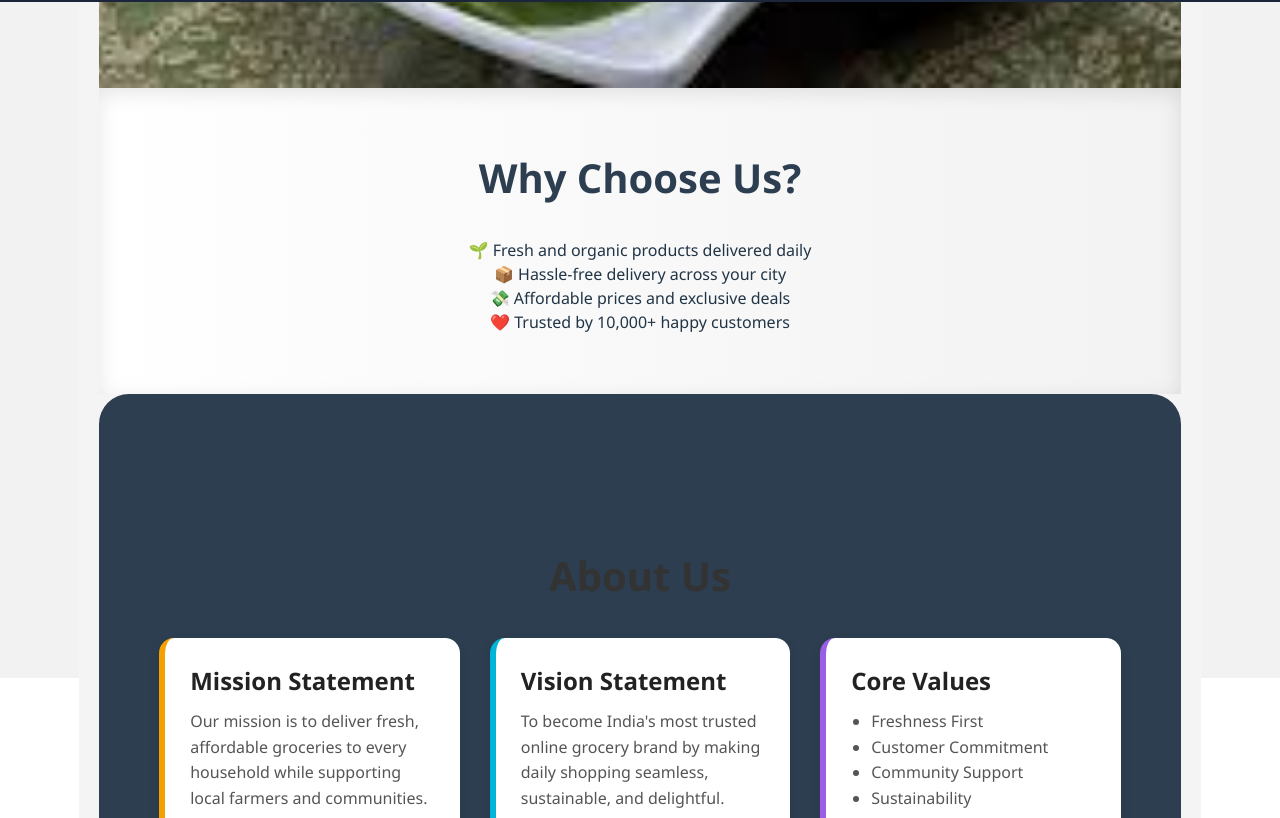
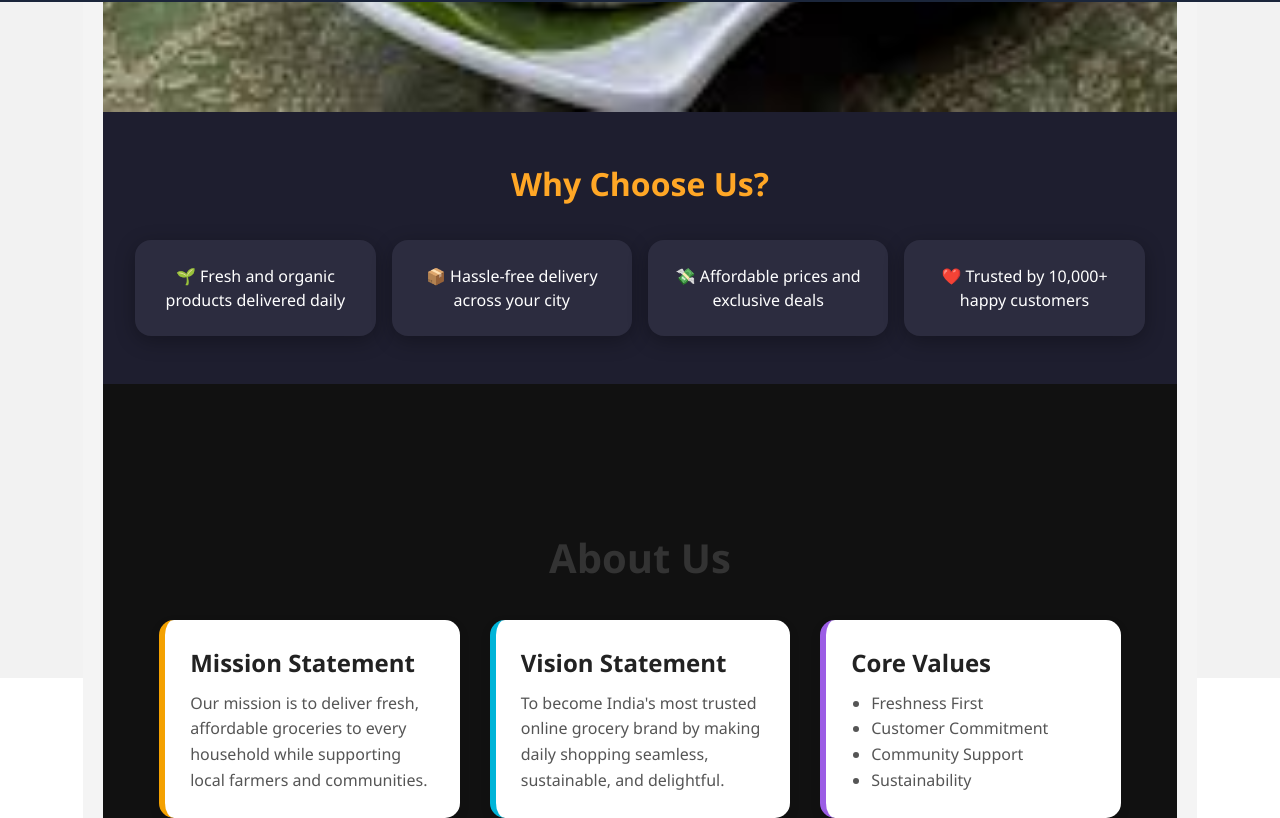
Before and after one commit to VikasDubey1201/TeastyMart, a React (Vite) app: page /Home in a window 1280 px wide. Shown: the part 122-940 px from the top of the page. Built offline with nearby package versions, Linux system fonts and the light colour scheme.

Commit message:
Update homeStyle.css

```diff
--- a/src/homeStyle.css
+++ b/src/homeStyle.css
@@ -1,147 +1,118 @@
-/* homeStyle.css */
-
 .home-container {
-  font-family: 'Segoe UI', Tahoma, Geneva, Verdana, sans-serif;
+  font-family: 'Segoe UI', sans-serif;
+  color: #fff;
   overflow-x: hidden;
-  margin: 0;
-  padding: 0;
 }
 
-/* Slideshow background */
 .home-hero {
   height: 100vh;
   background-size: cover;
   background-position: center;
   position: relative;
-  transition: background-image 1.2s ease-in-out;
+  transition: background-image 1s ease-in-out;
   display: flex;
   align-items: center;
   justify-content: center;
 }
 
-/* Frosted glass effect */
 .hero-overlay {
-  background: rgba(255, 255, 255, 0.15);
-  backdrop-filter: blur(10px);
+  background: rgba(0, 0, 0, 0.5);
+  padding: 2rem;
   border-radius: 20px;
-  padding: 50px;
-  max-width: 900px;
   text-align: center;
-  box-shadow: 0 8px 32px rgba(0, 0, 0, 0.3);
-  transform: perspective(1000px);
-  animation: zoomIn 1.5s ease forwards;
-}
-
-@keyframes zoomIn {
-  0% {
-    transform: scale(0.9) perspective(1000px) rotateX(10deg);
-    opacity: 0;
-  }
-  100% {
-    transform: scale(1) perspective(1000px) rotateX(0deg);
-    opacity: 1;
-  }
+  backdrop-filter: blur(5px);
+  box-shadow: 0 10px 30px rgba(0,0,0,0.4);
 }
 
 .home-title {
   font-size: 3rem;
-  color: #2c3e50;
-  margin-bottom: 15px;
+  font-weight: bold;
+  margin-bottom: 1rem;
+  text-shadow: 2px 2px 10px #000;
 }
 
 .home-subtitle {
-  font-size: 1.2rem;
-  color: #34495e;
-  margin-bottom: 40px;
+  font-size: 1.25rem;
+  margin-bottom: 2rem;
+  color: #ffecb3;
 }
 
-/* Stylish buttons */
 .home-buttons {
   display: flex;
   flex-wrap: wrap;
   justify-content: center;
-  gap: 20px;
+  gap: 1.2rem;
 }
 
 .home-buttons button {
-  background: linear-gradient(135deg, #ff7e5f, #feb47b);
+  background: linear-gradient(135deg, #ff8a00, #e52e71);
   color: white;
-  font-size: 1rem;
-  padding: 15px 20px;
+  padding: 1rem 1.2rem;
   border: none;
-  border-radius: 15px;
-  box-shadow: 0 6px 15px rgba(0, 0, 0, 0.3);
+  border-radius: 16px;
+  box-shadow: 0 8px 20px rgba(0,0,0,0.2);
+  font-size: 1.1rem;
+  cursor: pointer;
   transition: transform 0.3s ease, box-shadow 0.3s ease;
-  cursor: pointer;
-  width: 200px;
-  height: 120px;
-  display: flex;
-  flex-direction: column;
-  justify-content: center;
-  align-items: center;
+  min-width: 150px;
+}
+
+.home-buttons button:hover {
+  transform: translateY(-5px) scale(1.05);
+  box-shadow: 0 15px 30px rgba(0,0,0,0.3);
+}
+
+.home-buttons span {
+  display: block;
+  font-size: 1.4rem;
+}
+
+.home-buttons small {
+  display: block;
+  font-size: 0.85rem;
+  color: #ffe;
+}
+
+.home-info-section {
+  background: #1e1e2f;
+  padding: 3rem 2rem;
   text-align: center;
 }
 
-.home-buttons button:hover {
-  transform: translateY(-10px) rotateX(10deg);
-  box-shadow: 0 10px 30px rgba(0, 0, 0, 0.5);
-  background: linear-gradient(135deg, #feb47b, #ff7e5f);
+.home-info-section h2 {
+  font-size: 2rem;
+  margin-bottom: 2rem;
+  color: #ffa726;
 }
 
-.home-buttons button span {
-  font-size: 1.2rem;
-  font-weight: bold;
+.info-cards {
+  display: grid;
+  grid-template-columns: repeat(auto-fit, minmax(220px, 1fr));
+  gap: 1rem;
 }
 
-.home-buttons button small {
-  font-size: 0.8rem;
-  margin-top: 5px;
-  opacity: 0.9;
+.info-card {
+  background: #2c2c3f;
+  padding: 1.5rem;
+  border-radius: 16px;
+  box-shadow: 0 5px 20px rgba(0,0,0,0.3);
+  transition: transform 0.3s;
 }
 
-/* Info section */
-.home-info-section {
-  background: linear-gradient(to right, #ffffff, #f2f2f2);
-  padding: 60px 30px;
-  text-align: center;
-  box-shadow: inset 0 5px 20px rgba(0, 0, 0, 0.1);
+.info-card:hover {
+  transform: scale(1.05);
 }
 
-.home-info-section h2 {
-  font-size: 2.5rem;
-  color: #2c3e50;
-  margin-bottom: 30px;
+.home-footer {
+  background: #111;
+  padding: 2rem 1rem;
+  text-align: center;
+  font-size: 1rem;
+  color: #bbb;
 }
 
-.home-info-section p {
-  font-size: 1.1rem;
-  margin-bottom: 10px;
-  color: #555;
+.footer-text {
+  margin-top: 1.5rem;
+  font-style: italic;
+  color: #999;
 }
-
-/* Footer */
-.home-footer {
-  background: #2c3e50;
-  color: white;
-  padding: 40px 20px;
-  text-align: center;
-  font-size: 0.9rem;
-  border-top-left-radius: 30px;
-  border-top-right-radius: 30px;
-}
-
-/* Responsive tweaks */
-@media (max-width: 768px) {
-  .home-title {
-    font-size: 2.2rem;
-  }
-
-  .home-subtitle {
-    font-size: 1rem;
-  }
-
-  .home-buttons button {
-    width: 160px;
-    height: 100px;
-  }
-}
```
